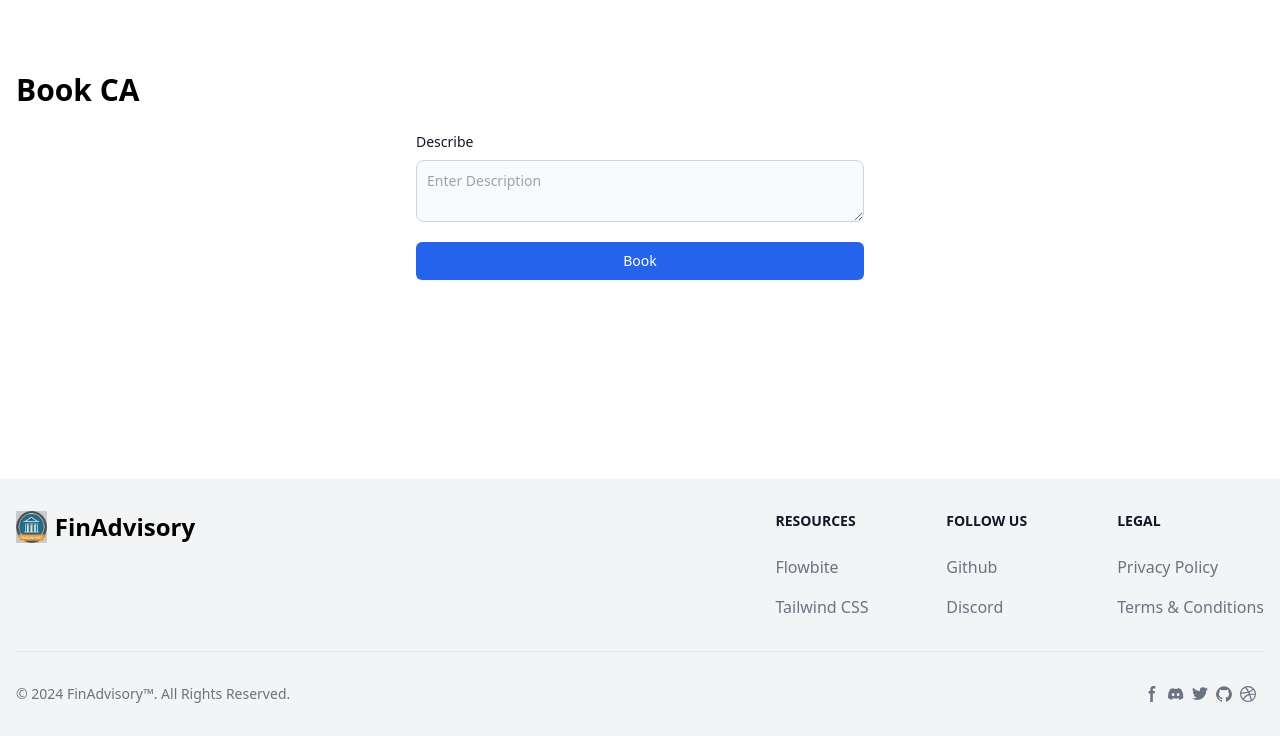
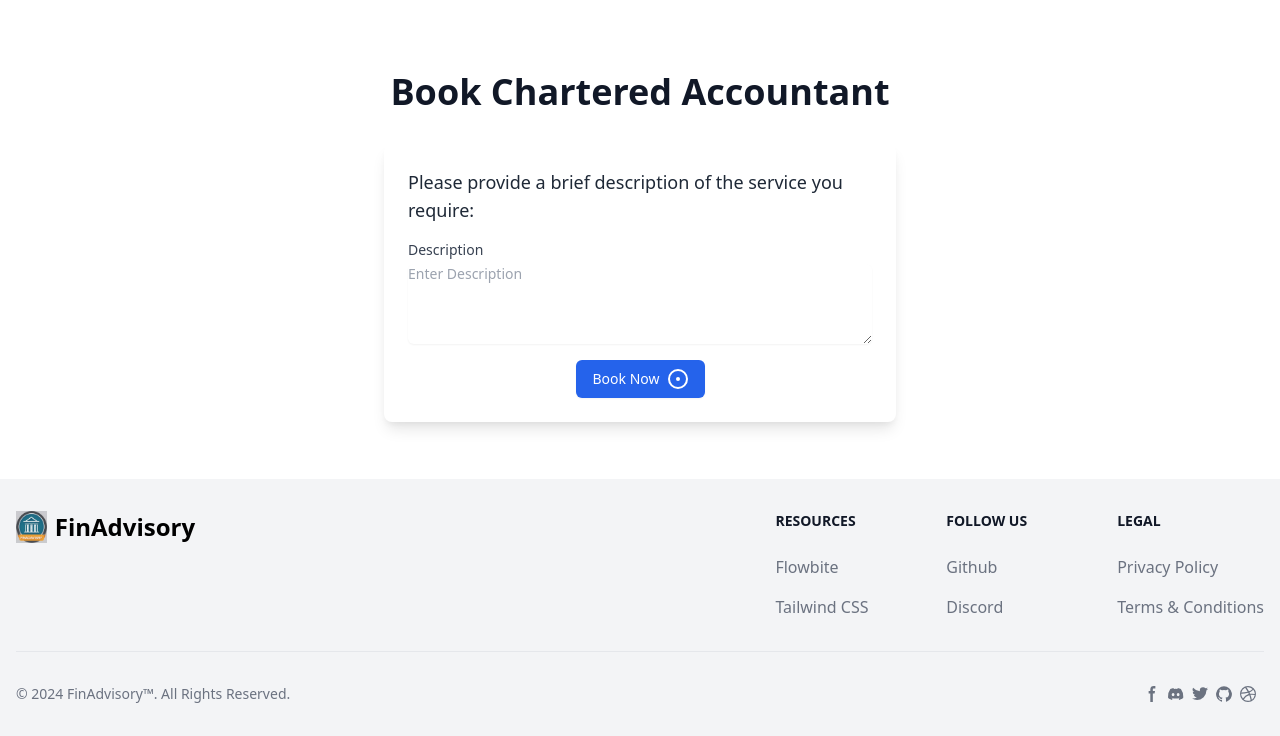
Before and after one commit to PKPran/FinAdvisory, a Flask app: page /book_ca/6e5a0378-5446-4b78-b2af-d92aadb1a293 in a window 1280 px wide. Shown: the part 64-800 px from the top of the page. Run offline with Flask 3, Linux system fonts and the light colour scheme; a user stored in the database is signed in; data comes from the database, SQL or seed files in the repository; both versions use the stored data as it was after the commit; some libraries are stand-ins or nearby versions.

Commit message:
Refactor book,find pages

```diff
--- a/src/templates/base.html
+++ b/src/templates/base.html
@@ -98,7 +98,7 @@
 
 
     <!-- Page Content -->
-    <div class="container mx-auto mt-8 flex-grow">
+    <div class="mt-8 flex-grow">
         {% block content %}{% endblock %}
     </div>
 
--- a/src/templates/book_ca.html
+++ b/src/templates/book_ca.html
@@ -1,29 +1,27 @@
 {% extends "base.html" %}
 
 {% block title %}Booking - FinAdvisory{% endblock %}
+
 {% block content %}
 <div class="container mx-auto px-4 py-10">
-    <h1 class="text-3xl font-bold mb-6">Book CA</h1>
-    <form action="{{ url_for('book_ca', ca_uuid=ca.uuid) }}" method="POST" class="max-w-md mx-auto">
-        <div class="mb-5">
-            <label
-                for="description"
-                class="block mb-2 text-sm font-medium text-gray-900 dark:text-white"
-                >Describe</label
-            >
-            <textarea
-              id="description"
-              name="description"
-              class="bg-gray-50 border border-gray-300 text-gray-900 text-sm rounded-lg focus:ring-blue-500 focus:border-blue-500 block w-full p-2.5 dark:bg-gray-700 dark:border-gray-600 dark:placeholder-gray-400 dark:text-white dark:focus:ring-blue-500 dark:focus:border-blue-500"
-                placeholder="Enter Description"
-              ></textarea>
-          </div>
-        <div class="mt-4">
-            <button type="submit"
-                class="w-full flex justify-center py-2 px-4 border border-transparent rounded-md shadow-sm text-sm font-medium text-white bg-blue-600 hover:bg-blue-700 focus:outline-none focus:ring-2 focus:ring-offset-2 focus:ring-blue-500">
-                Book
-            </button>
-        </div>
-    </form>
+    <h1 class="text-4xl font-bold text-center mb-8 text-gray-900">Book Chartered Accountant</h1>
+    <div class="max-w-lg mx-auto bg-white rounded-lg shadow-lg p-6">
+        <p class="text-lg text-gray-800 mb-4">Please provide a brief description of the service you require:</p>
+        <form action="{{ url_for('book_ca', ca_uuid=ca.uuid) }}" method="POST">
+            <div class="mb-4">
+                <label for="description" class="block text-sm font-medium text-gray-700">Description</label>
+                <textarea id="description" name="description" rows="4" class="mt-1 focus:ring-blue-500 focus:border-blue-500 block w-full shadow-sm sm:text-sm border-gray-300 rounded-md" placeholder="Enter Description"></textarea>
+            </div>
+            <div class="flex justify-center">
+                <button type="submit" class="inline-flex items-center px-4 py-2 border border-transparent text-sm font-medium rounded-md shadow-sm text-white bg-blue-600 hover:bg-blue-700 focus:outline-none focus:ring-2 focus:ring-offset-2 focus:ring-blue-500">
+                    Book Now
+                    <svg xmlns="http://www.w3.org/2000/svg" class="h-5 w-5 ml-2 -mt-px" viewBox="0 0 20 20" fill="currentColor">
+                        <path fill-rule="evenodd" d="M10 12a2 2 0 100-4 2 2 0 000 4z" />
+                        <path fill-rule="evenodd" d="M10 18a8 8 0 100-16 8 8 0 000 16zm0 2a10 10 0 100-20 10 10 0 000 20z" clip-rule="evenodd" />
+                    </svg>
+                </button>
+            </div>
+        </form>
+    </div>
 </div>
 {% endblock %}
--- a/src/templates/chat.html
+++ b/src/templates/chat.html
@@ -4,7 +4,7 @@
 {% block title %}Chat{% endblock %}
 
 {% block content %}
-<div class="flex flex-col h-full">
+<div class="container mx-auto flex flex-col h-full">
     <label for="user-select" class="mb-2">Select a User:</label>
     <select id="user-select" class="mb-4">
         <option value="">Select a user</option>
```
Also changed, not shown: src/templates/find_ca.html (+12 -12 lines), src/templates/view_requests.html (+6 -20 lines), instance/finadv.db.
